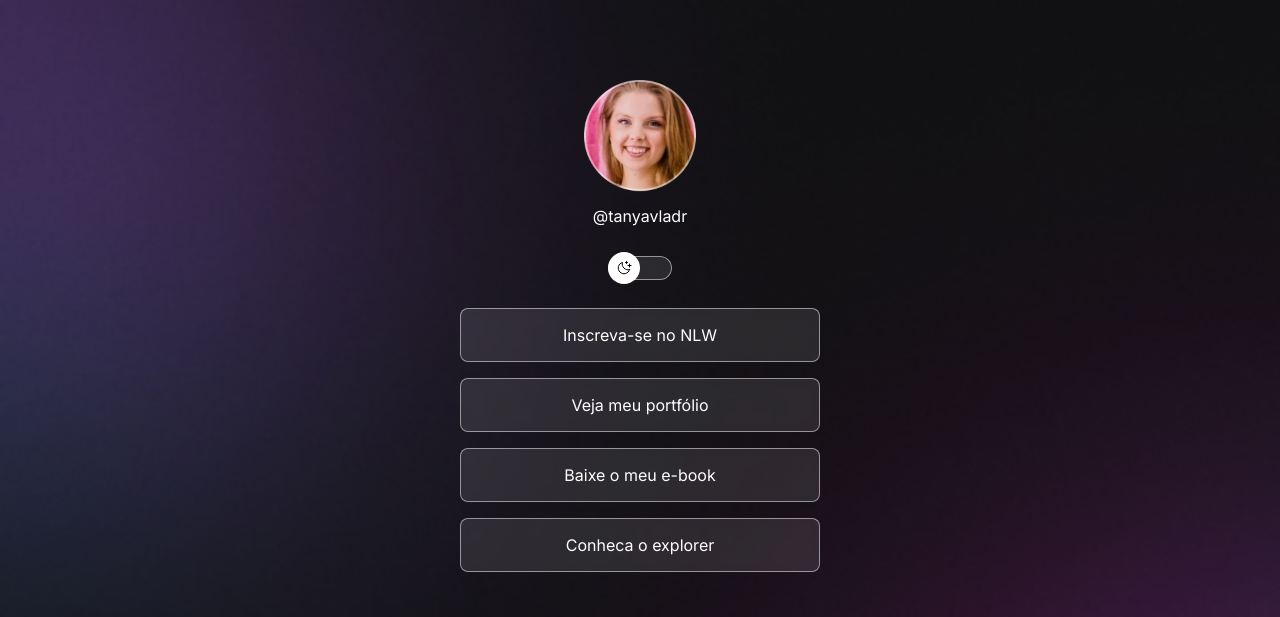
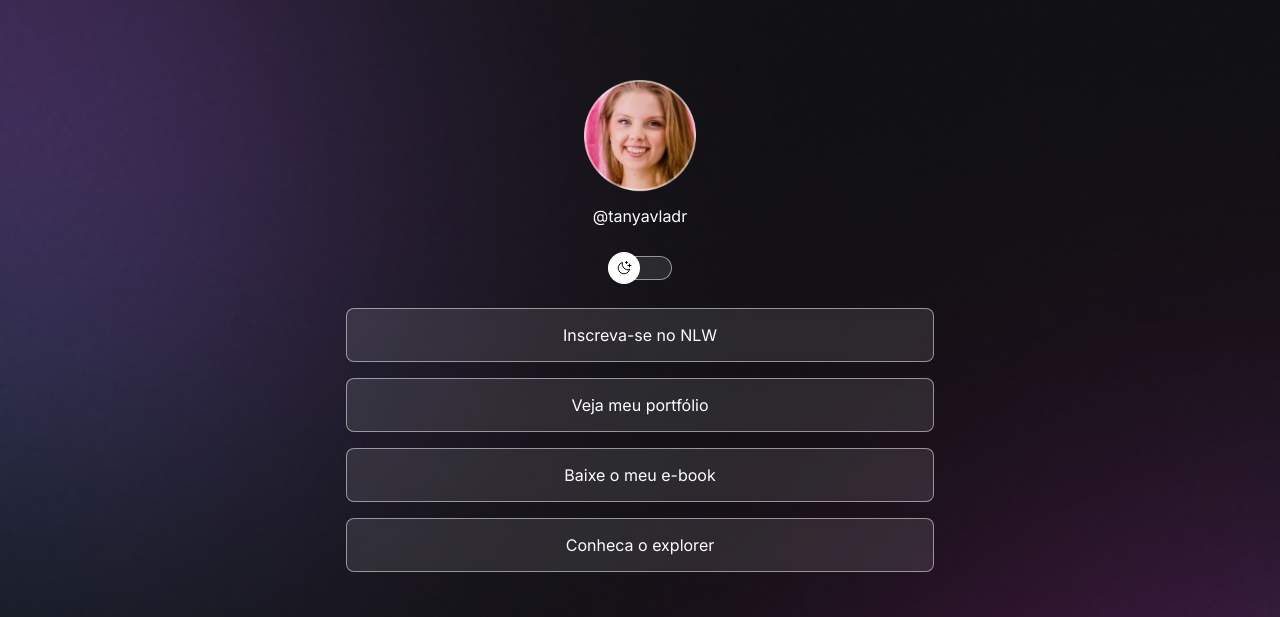
Before and after one commit to Kielbatera/projeto, a plain HTML site: page index.html in a window 1280 px wide. Shown: the top 617 px of the page. Drawn offline with nearby package versions, Linux system fonts and the light colour scheme.

Commit message:
adjust container width

```diff
--- a/style.css
+++ b/style.css
@@ -4,7 +4,8 @@
   box-sizing: border-box;}
 
 #container
-  {width: 360px;
+  {width: 100%;
+  max-width: 588px;
   margin: 56px auto 0px;}
 
 #profile
```
